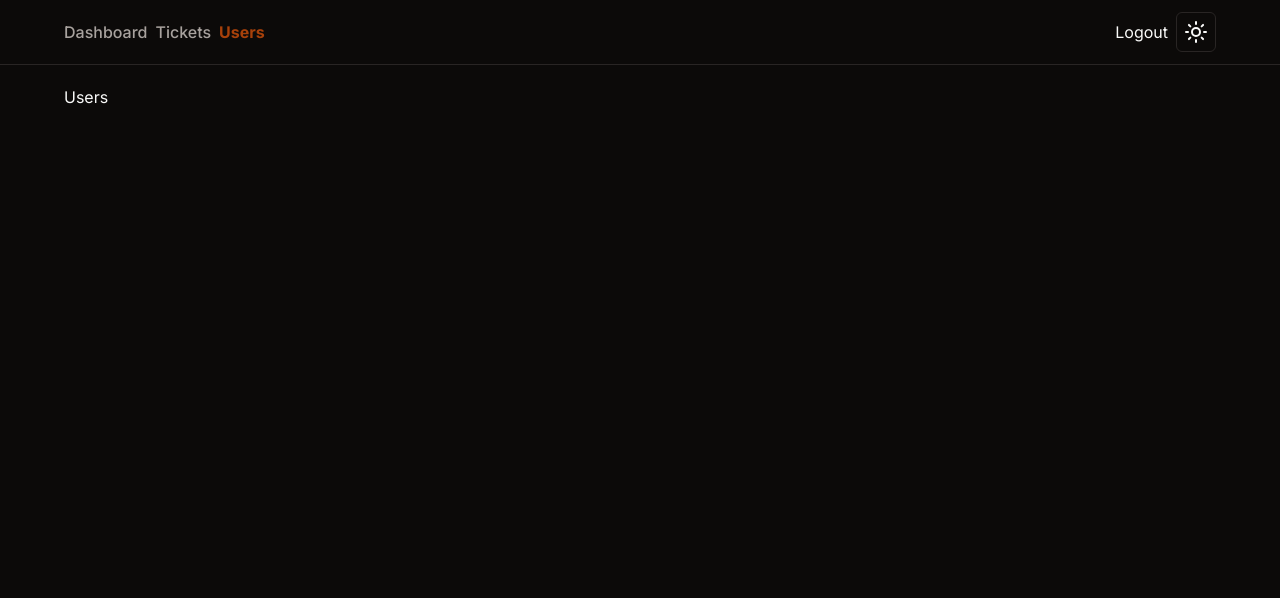
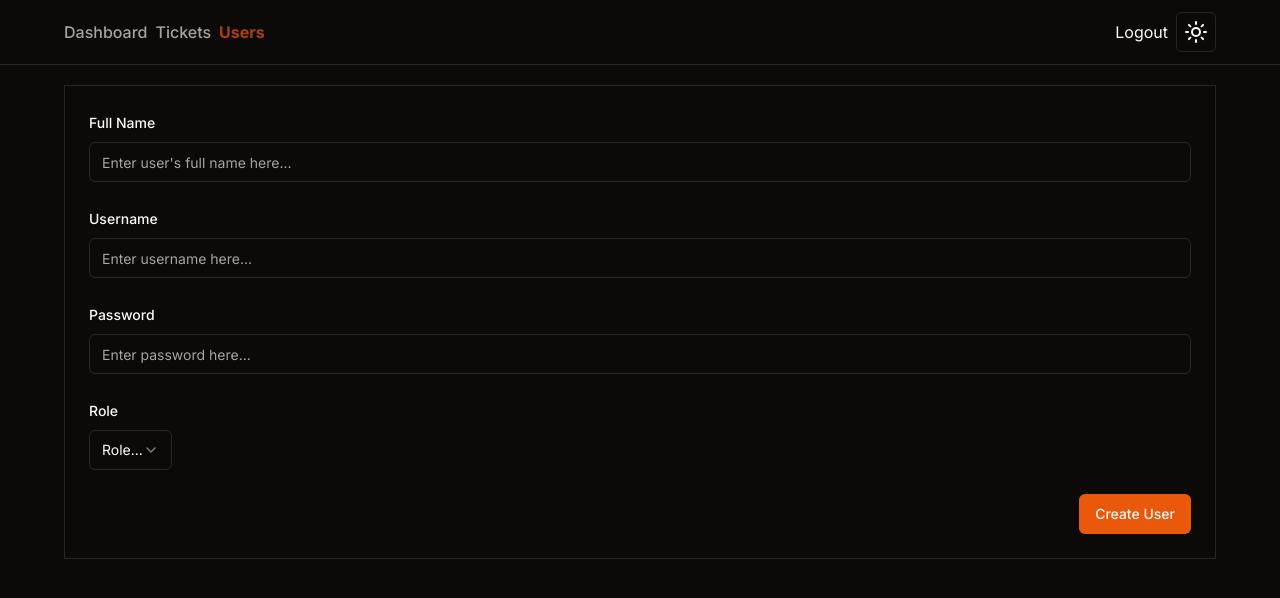
Before and after one commit to abhishekmazumder/docket-dex, a Next.js app: page /users in a window 1280 px wide. Shown: the top 598 px of the page. Built offline with nearby package versions, Linux system fonts and the light colour scheme.

Commit message:
Add: User update API

```diff
--- /dev/null
+++ b/app/api/users/[id]/route.ts
@@ -0,0 +1,50 @@
+import prisma from "@/prisma/db";
+import { userSchema } from "@/ValidationSchemas/users";
+import bcrypt from "bcryptjs";
+import { NextRequest, NextResponse } from "next/server";
+
+interface Props {
+  params: { id: string };
+}
+
+export async function PATCH(request: NextRequest, { params }: Props) {
+  const body = await request.json();
+  const validation = userSchema.safeParse(body);
+
+  if (!validation.success) {
+    return NextResponse.json(validation.error.format(), { status: 400 });
+  }
+
+  const user = await prisma.user.findUnique({
+    where: { id: parseInt(params.id) },
+  });
+  if (!user) {
+    return NextResponse.json({ error: "User not found!" }, { status: 404 });
+  }
+
+  if (body?.password) {
+    const hashPassword = await bcrypt.hash(body.password, 10);
+    body.password = hashPassword;
+  }
+
+  if (user.username !== body.usename) {
+    const existingUser = await prisma.user.findUnique({
+      where: { username: body.username },
+    });
+    if (existingUser) {
+      return NextResponse.json(
+        { error: "Username already exists!" },
+        { status: 400 }
+      );
+    }
+  }
+
+  const updatedUser = await prisma.user.update({
+    where: {
+      id: user.id,
+    },
+    data: { ...body },
+  });
+
+  return NextResponse.json(updatedUser);
+}
--- a/app/users/page.tsx
+++ b/app/users/page.tsx
@@ -1,8 +1,11 @@
+import UserForm from '@/components/UserForm'
 import React from 'react'
 
 const Users = () => {
   return (
-    <div>Users</div>
+    <div>
+      <UserForm />
+    </div>
   )
 }
 
--- /dev/null
+++ b/components/UserForm.tsx
@@ -0,0 +1,159 @@
+"use client";
+
+import React, { useState } from "react";
+import { Form, FormControl, FormField, FormItem, FormLabel } from "./ui/form";
+import { z } from "zod";
+import { useForm } from "react-hook-form";
+import { zodResolver } from "@hookform/resolvers/zod";
+import { Input } from "./ui/input";
+
+import {
+  Select,
+  SelectContent,
+  SelectItem,
+  SelectTrigger,
+  SelectValue,
+} from "./ui/select";
+import { Button } from "./ui/button";
+import axios from "axios";
+import { useRouter } from "next/navigation";
+import { User } from "@prisma/client";
+import { userSchema } from "@/ValidationSchemas/users";
+
+type UserFormData = z.infer<typeof userSchema>;
+
+interface Props {
+  user?: User;
+}
+
+const UserForm = ({ user }: Props) => {
+  const [isSubmitting, setIsSubmitting] = useState(false);
+  const [error, setError] = useState("");
+  const router = useRouter();
+
+  const form = useForm<UserFormData>({
+    resolver: zodResolver(userSchema),
+  });
+
+  const {
+    register,
+    handleSubmit,
+    formState: { errors },
+  } = form;
+
+  async function onSubmit(values: z.infer<typeof userSchema>) {
+    try {
+      setIsSubmitting(true);
+      setError("");
+      if (user) {
+        await axios.patch(`/api/users/${user.id}`, values);
+      } else {
+        await axios.post("/api/users", values);
+      }
+      setIsSubmitting(false);
+      router.push("/tickets");
+      router.refresh();
+    } catch (error) {
+      setError("Unknown Error Occured!");
+      setIsSubmitting(false);
+    }
+  }
+
+  return (
+    <div className="ronded-md border w-fill p-6">
+      <Form {...form}>
+        <form onSubmit={handleSubmit(onSubmit)} className="space-y-6 w-full">
+          <FormField
+            control={form.control}
+            name="name"
+            defaultValue={user?.name}
+            render={({ field }) => (
+              <FormItem>
+                <FormLabel>Full Name</FormLabel>
+                <FormControl>
+                  <Input
+                    placeholder="Enter user's full name here..."
+                    {...field}
+                  />
+                </FormControl>
+              </FormItem>
+            )}
+          />
+
+          <FormField
+            control={form.control}
+            name="username"
+            defaultValue={user?.username}
+            render={({ field }) => (
+              <FormItem>
+                <FormLabel>Username</FormLabel>
+                <FormControl>
+                  <Input placeholder="Enter username here..." {...field} />
+                </FormControl>
+              </FormItem>
+            )}
+          />
+
+          <FormField
+            control={form.control}
+            name="password"
+            defaultValue=""
+            render={({ field }) => (
+              <FormItem>
+                <FormLabel>Password</FormLabel>
+                <FormControl>
+                  <Input
+                    type="password"
+                    required={user ? false : true}
+                    placeholder="Enter password here..."
+                    {...field}
+                  />
+                </FormControl>
+              </FormItem>
+            )}
+          />
+
+          <div className="flex w-full gap-6">
+            {/* User Role */}
+            <FormField
+              control={form.control}
+              name="role"
+              defaultValue={user?.role}
+              render={({ field }) => (
+                <FormItem>
+                  <FormLabel>Role</FormLabel>
+                  <Select
+                    onValueChange={field.onChange}
+                    defaultValue={field.value}
+                  >
+                    <FormControl>
+                      <SelectTrigger>
+                        <SelectValue
+                          placeholder="Role..."
+                          defaultValue={user?.role}
+                        />
+                      </SelectTrigger>
+                    </FormControl>
+                    <SelectContent>
+                      <SelectItem value="USER">User</SelectItem>
+                      <SelectItem value="TECH">Tech</SelectItem>
+                      <SelectItem value="ADMIN">Admin</SelectItem>
+                    </SelectContent>
+                  </Select>
+                </FormItem>
+              )}
+            />
+          </div>
+          <div className="flex justify-end">
+            <Button type="submit" disabled={isSubmitting}>
+              {user ? "Update User" : "Create User"}
+            </Button>
+          </div>
+        </form>
+      </Form>
+      <p className="tex-destructive">{error}</p>
+    </div>
+  );
+};
+
+export default UserForm;
```
